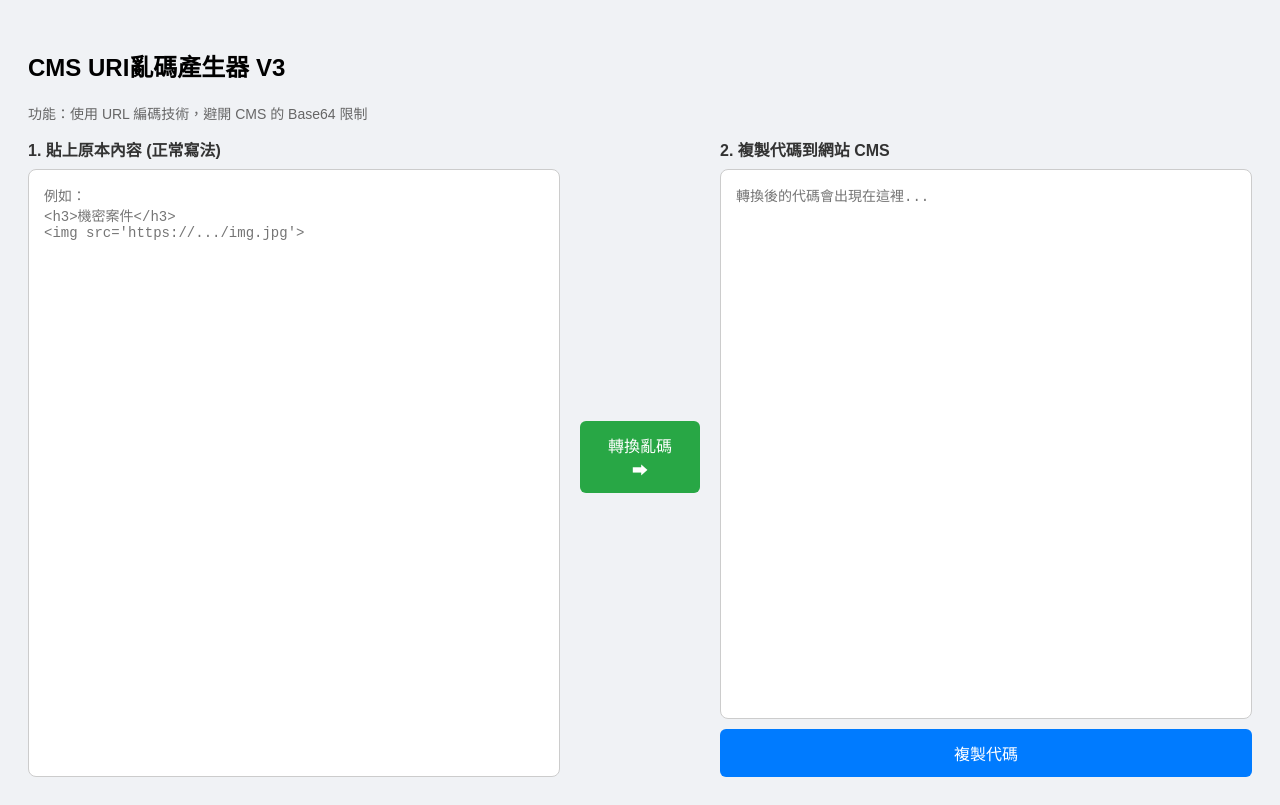
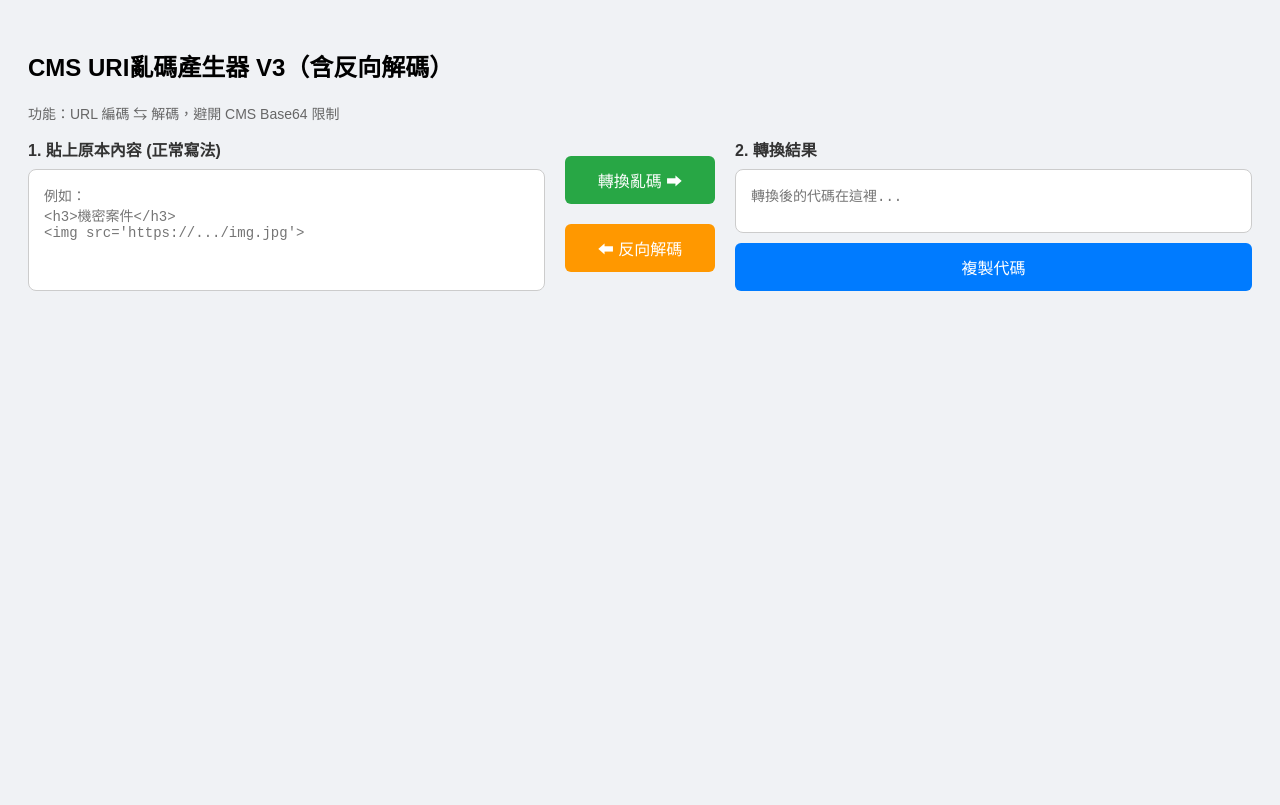
Before and after one commit to dajuteam/encode-uri, a plain HTML site: page index.html in a window 1280 px wide. Drawn offline with Linux system fonts and the light colour scheme.

Commit message:
Update index.html

```diff
--- a/index.html
+++ b/index.html
@@ -6,21 +6,26 @@
     <title>URI 亂碼轉換器</title>
     <style>
         body { font-family: "Microsoft JhengHei", sans-serif; padding: 20px; background: #f0f2f5; }
-        .container { display: flex; gap: 20px; height: 80vh; }
+        .container { display: flex; gap: 20px; }
         .box { flex: 1; display: flex; flex-direction: column; }
         textarea { flex: 1; padding: 15px; border: 1px solid #ccc; border-radius: 8px; font-family: monospace; font-size: 14px; resize: none; }
-        .controls { width: 120px; display: flex; flex-direction: column; justify-content: center; gap: 15px; align-items: center; }
+        .controls { width: 150px; display: flex; flex-direction: column; justify-content: center; gap: 20px; align-items: center; }
         button { padding: 12px 20px; cursor: pointer; background: #28a745; color: white; border: none; border-radius: 6px; font-size: 16px; width: 100%; transition: 0.3s; }
         button:hover { background: #218838; }
         label { font-weight: bold; margin-bottom: 8px; color: #333; }
+        .decode-btn { background:#ff9800; }
+        .decode-btn:hover { background:#e68900; }
+        .copy-btn { background:#007bff; }
+        .copy-btn:hover { background:#0069d9; }
     </style>
 </head>
 <body>
 
-    <h2>CMS URI亂碼產生器 V3</h2>
-    <p style="color:#666; font-size:14px;">功能：使用 URL 編碼技術，避開 CMS 的 Base64 限制</p>
+    <h2>CMS URI亂碼產生器 V3（含反向解碼）</h2>
+    <p style="color:#666; font-size:14px;">功能：URL 編碼 ⇆ 解碼，避開 CMS Base64 限制</p>
 
     <div class="container">
+        <!-- 左邊：原始 HTML -->
         <div class="box">
             <label>1. 貼上原本內容 (正常寫法)</label>
             <textarea id="inputHtml" placeholder="例如：
@@ -28,28 +33,31 @@
 <img src='https://.../img.jpg'>"></textarea>
         </div>
 
+        <!-- 中間：按鈕群 -->
         <div class="controls">
             <button onclick="encodeContent()">轉換亂碼 ➡</button>
+            <button class="decode-btn" onclick="decodeContent()">⬅ 反向解碼</button>
         </div>
 
+        <!-- 右邊：輸出 -->
         <div class="box">
-            <label>2. 複製代碼到網站 CMS</label>
-            <textarea id="outputHtml" placeholder="轉換後的代碼會出現在這裡..."></textarea>
-            <button onclick="copyResult()" style="background:#007bff; margin-top:10px;">複製代碼</button>
+            <label>2. 轉換結果</label>
+            <textarea id="outputHtml" placeholder="轉換後的代碼在這裡..."></textarea>
+
+            <button onclick="copyResult()" class="copy-btn" style="margin-top:10px;">複製代碼</button>
         </div>
     </div>
 
     <script>
+        // 正向：輸入原始 HTML → 輸出編碼後的 CMS 可用代碼
         function encodeContent() {
             const input = document.getElementById('inputHtml').value;
             if (!input.trim()) { alert("請輸入內容"); return; }
 
-            // 使用 URI 編碼，CMS 通常不會擋這個
             const encodedStr = encodeURIComponent(input);
 
             const finalOutput = `<!--大橘同仁專用區-->
 <input id="passwordInput" placeholder="同仁專用" type="password" />
-
 <div id="hiddenContent" style="display:none;"></div>
 
 <script id="secretData" type="text/plain">
@@ -59,6 +67,25 @@ ${encodedStr}
             document.getElementById('outputHtml').value = finalOutput;
         }
 
+        // 反向：取出編碼字串 → decodeURIComponent → 還原 HTML
+        function decodeContent() {
+            const input = document.getElementById('inputHtml').value.trim();
+            if (!input) { alert("請把亂碼貼到左邊再解碼"); return; }
+
+            try {
+                // 自動抓 <script> 裡面的內容
+                const extracted = input.replace(/[\s\S]*?<script[^>]*>([\s\S]*?)<\/script>[\s\S]*/i, "$1").trim();
+
+                const result = decodeURIComponent(extracted);
+                document.getElementById('outputHtml').value = result;
+
+            } catch (e) {
+                alert("解碼失敗，請確認貼入的是 encodeURIComponent 格式的亂碼");
+                console.error(e);
+            }
+        }
+
+        // 複製輸出內容
         function copyResult() {
             const output = document.getElementById('outputHtml');
             if (!output.value) return;
@@ -67,5 +94,6 @@ ${encodedStr}
             alert("代碼已複製！");
         }
     </script>
+
 </body>
 </html>
```
